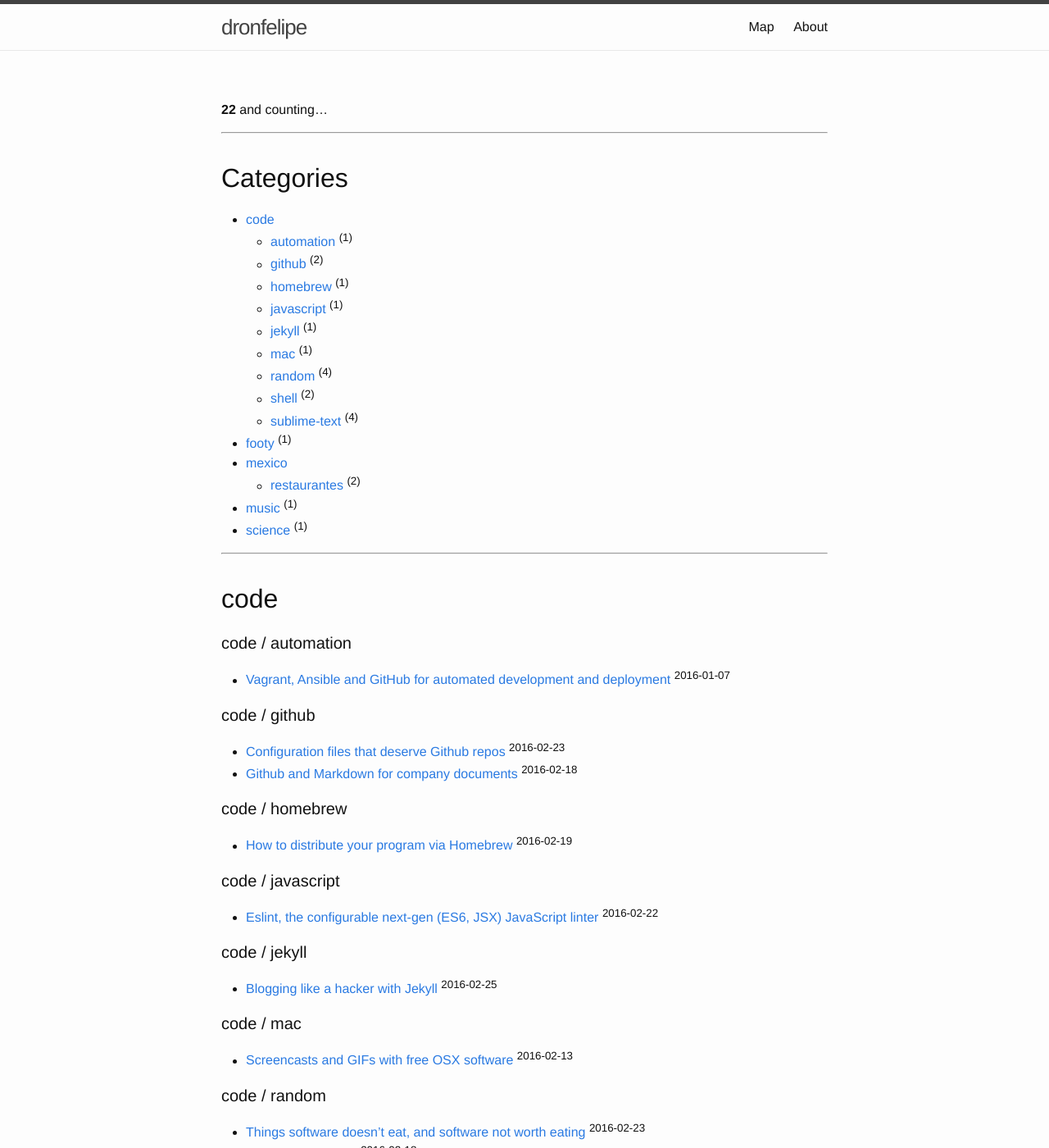
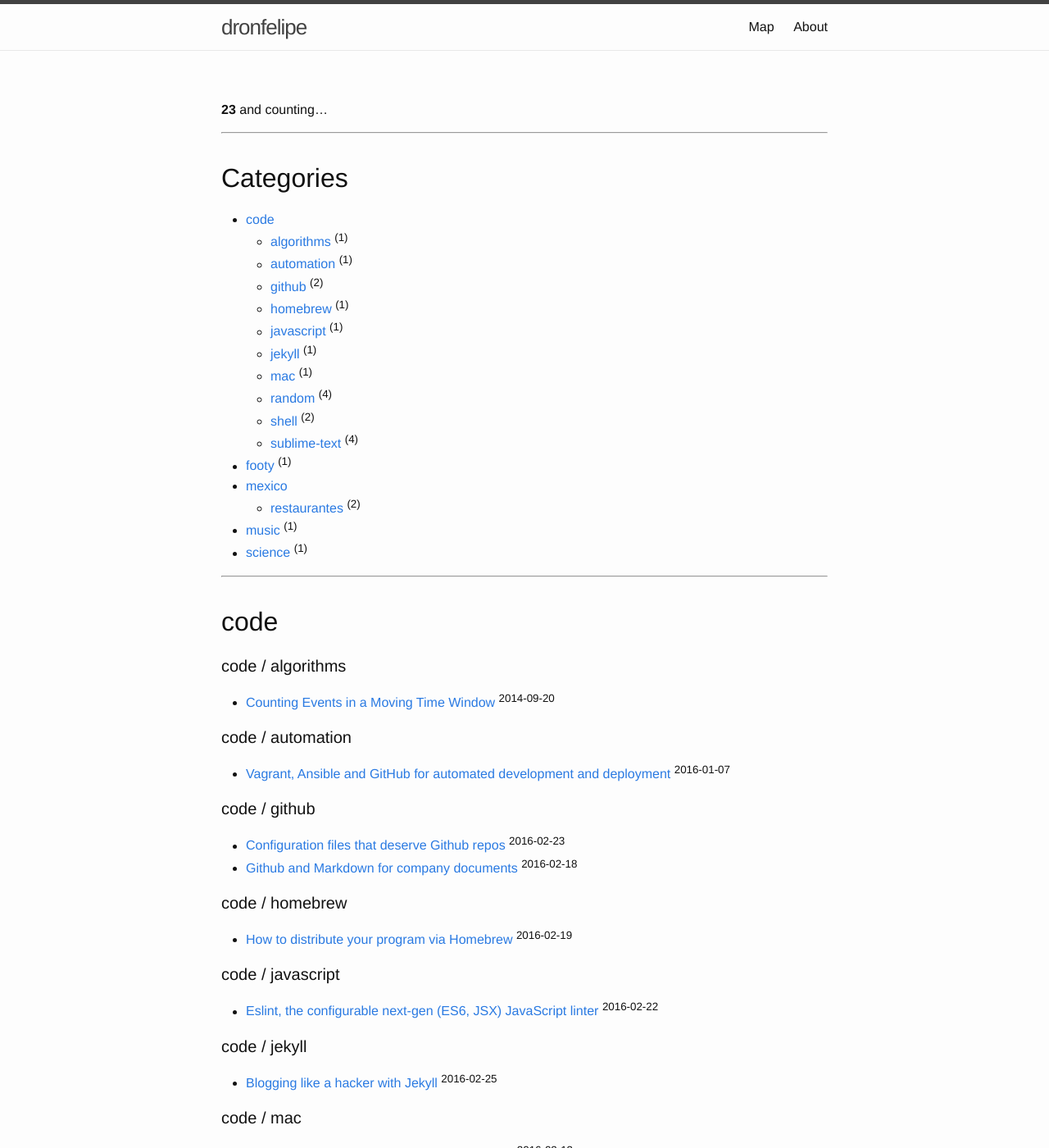
Before and after one commit to QuantumOfVacuum/kylebebak.github.io, a Jekyll site: the page built from site-map.md, in a window 1280 px wide and 1400 px high. Shown: the whole window at 82% size. Built offline with Jekyll 4.4.1, drawn with Linux system fonts in a browser that asks for light colours.

Commit message:
site map

```diff
--- a/site-map.md
+++ b/site-map.md
@@ -3,13 +3,14 @@ layout: page
 permalink: /site-map
 ---
 
-__22__ and counting...
+__23__ and counting...
 
 ---
 
 ## Categories
 
 * [code](#code)
+    * [algorithms](#code--algorithms) <sup>(1)</sup>
     * [automation](#code--automation) <sup>(1)</sup>
     * [github](#code--github) <sup>(2)</sup>
     * [homebrew](#code--homebrew) <sup>(1)</sup>
@@ -28,6 +29,9 @@ __22__ and counting...
 ---
 
 ## code
+
+#### code / algorithms
+* [Counting Events in a Moving Time Window](code/algorithms/counting-events-in-a-moving-window) <sup>2014-09-20</sup>
 
 #### code / automation
 * [Vagrant, Ansible and GitHub for automated development and deployment](code/automation/automating-development-deployment) <sup>2016-01-07</sup>
```
Also changed, not shown: _includes/sidebar.md (+1 -0 lines), 3 other files.
